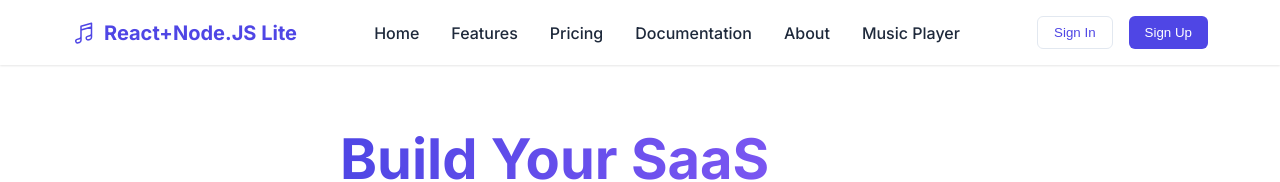
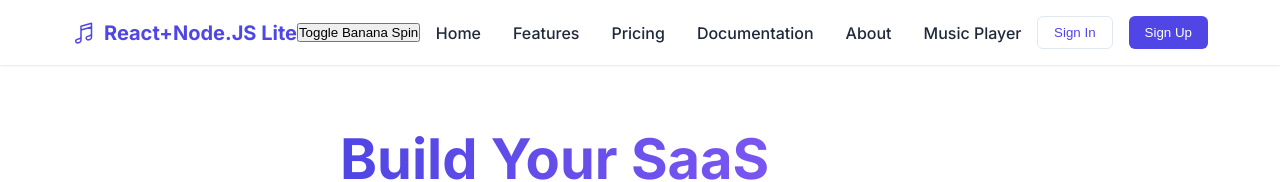
Before and after one commit to Shadylukin/Test, a React (Create React App) app in the folder frontend/: page / in a window 1280 px wide. Shown: the top 182 px of the page. Built offline with nearby package versions, Linux system fonts and the light colour scheme; no server answers.

Commit message:
Agentic edit: I am testing a self coding IDE I have built. Whate... (frontend/src/App.js)

```diff
--- a/frontend/src/App.js
+++ b/frontend/src/App.js
@@ -73,13 +73,19 @@ function AuthButtons() {
 function Navbar() {
   const [mobileMenuOpen, setMobileMenuOpen] = useState(false);
   const { user, openAuthModal, signOut } = useAuth();
+  const [banana, setBanana] = useState(false);
+
+  const toggleBanana = () => {
+    setBanana(!banana);
+  }
 
   return (
     <header className="navbar">
       <div className="navbar-container">
         <div className="navbar-logo">
-          <MusicalNoteIcon className="icon rotating-icon" />
+          <MusicalNoteIcon className={`icon rotating-icon ${banana ? 'banana-spin' : ''}`} />
           <span>React+Node.JS Lite</span>
+          <button onClick={toggleBanana} className="banana-button">Toggle Banana Spin</button>
         </div>
 
         <nav className="desktop-menu">
@@ -109,7 +115,7 @@ function Navbar() {
             <Link to="/pricing">Pricing</Link>
             <Link to="/documentation">Documentation</Link>
             <Link to="/about">About</Link>
-           <Link to="/music-player">Music Player</Link>
+            <Link to="/music-player">Music Player</Link>
             {user ? (
               <>
                 <div className="mobile-user-info">
```
